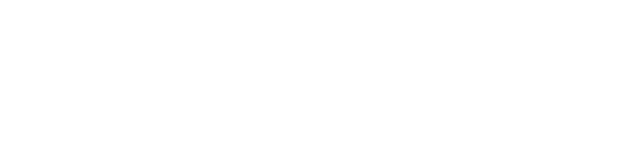
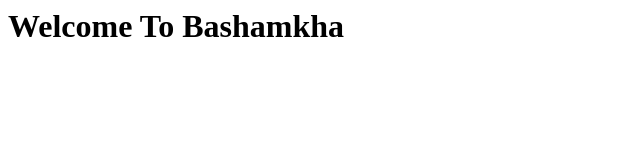
Before and after one commit to samyjumaan/git-test, a plain HTML site: page index.html in a window 1280 px wide. Shown: the whole page, without its empty margins (0-640 px from the left). Drawn offline with Linux system fonts and the light colour scheme.

Commit message:
Second commit

```diff
--- a/index.html
+++ b/index.html
@@ -6,6 +6,6 @@
     <title>Document</title>
 </head>
 <body>
-
+    <h1>Welcome To Bashamkha</h1>
 </body>
 </html>
```
